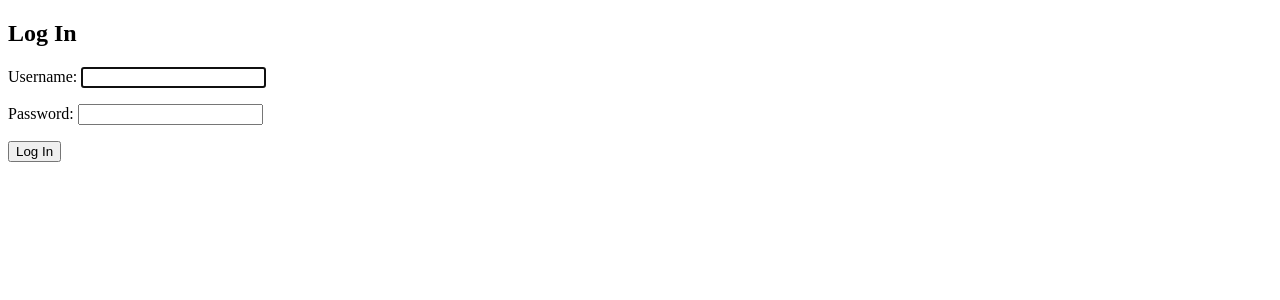
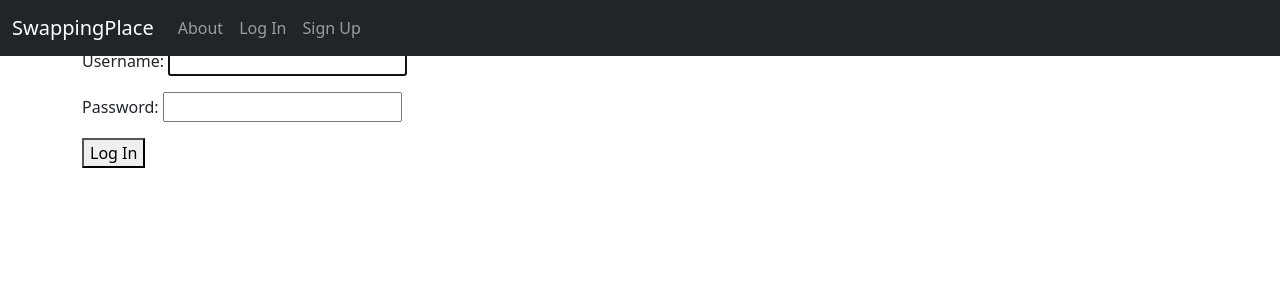
Before and after one commit to LudoTreb/Swapping-place, a Django app: page /accounts/login/ in a window 1280 px wide. Shown: the top 300 px of the page. Run offline with Django 4.2, Linux system fonts and the light colour scheme.

Commit message:
Use Bootstrap cdn (css & js). Define a navigation bar, with if/else logic for login/out and signup

```diff
--- a/templates/_base.html
+++ b/templates/_base.html
@@ -1,13 +1,52 @@
+{% load static %}
 <!DOCTYPE html>
 <html lang="en">
 <head>
     <meta charset="UTF-8">
     <title>{% block title %}SwappingPlace{% endblock title %}</title>
-</head>
+    <!-- Bootstrap CSS -->
+    <link href="https://cdn.jsdelivr.net/npm/bootstrap@5.1.3/dist/css/bootstrap.min.css" rel="stylesheet" integrity="sha384-1BmE4kWBq78iYhFldvKuhfTAU6auU8tT94WrHftjDbrCEXSU1oBoqyl2QvZ6jIW3" crossorigin="anonymous"></head>
+    <!-- CSS -->
+    <link rel="stylesheet" href="{% static 'css/base.css' %}">
 <body>
-    <div>
+    <nav class="navbar navbar-expand-md navbar-dark fixed-top bg-dark">
+        <div class="container-fluid">
+          <a class="navbar-brand mb-0 h1" href="{% url 'home' %}">SwappingPlace</a>
+          <button class="navbar-toggler" type="button" data-bs-toggle="collapse" data-bs-target="#navbarCollapse" aria-controls="navbarCollapse" aria-expanded="false" aria-label="Toggle navigation">
+            <span class="navbar-toggler-icon"></span>
+          </button>
+          <div class="collapse navbar-collapse" id="navbarCollapse">
+            <ul class="navbar-nav me-auto mb-2 mb-md-0">
+              <li class="nav-item">
+                <a class="nav-link" href="#">About</a>
+              </li>
+              {% if user.is_authenticated %}
+              <li class="nav-item dropdown">
+                <a class="nav-link dropdown-toggle" href="#" role="button" data-bs-toggle="dropdown" aria-expanded="false">
+                  {{ user.username }}
+                </a>
+                <ul class="dropdown-menu">
+                    <li><a class="dropdown-item" href="#">Profil</a></li>
+                    <li><a class="dropdown-item" href="{% url 'logout' %}">Log Out</a></li>
+                </ul>
+              </li>
+              {% else %}
+              <li class="nav-item">
+                <a class="nav-link" href="{% url 'login' %}">Log In</a>
+              </li>
+              <li class="nav-item">
+                <a class="nav-link" href="{% url 'signup' %}">Sign Up</a>
+              </li>
+              {% endif %}
+            </ul>
+          </div>
+        </div>
+      </nav>
+    <div class="container">
         {% block content %}
         {% endblock content %}
     </div>
+    <!-- Bootstrap JS -->
+    <script src="https://cdn.jsdelivr.net/npm/bootstrap@5.1.3/dist/js/bootstrap.bundle.min.js" integrity="sha384-ka7Sk0Gln4gmtz2MlQnikT1wXgYsOg+OMhuP+IlRH9sENBO0LRn5q+8nbTov4+1p" crossorigin="anonymous"></script>
 </body>
 </html>
```
